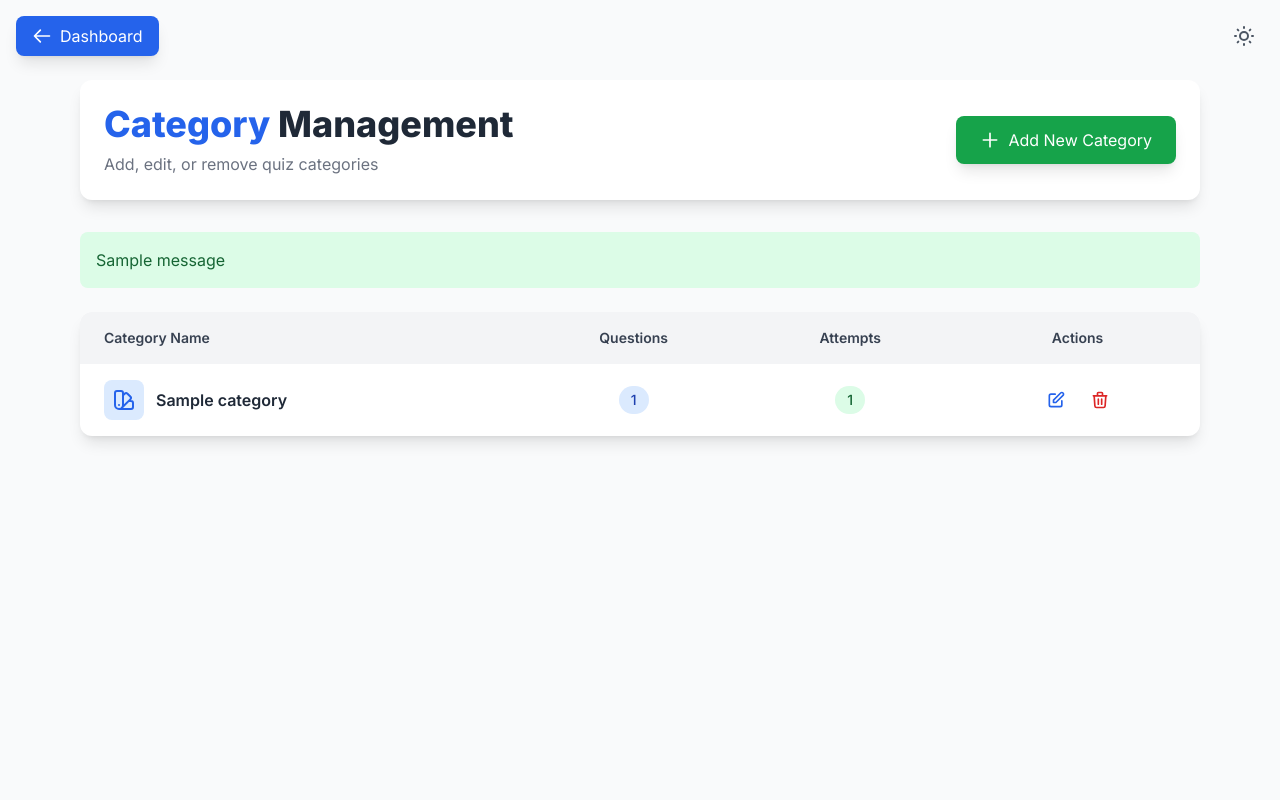
After one commit to sujit-prog/Assessment_Portal, a Django app: page /subjects/manage-categories/ in a window 1280 px wide. The commit adds this page. Run offline with Django 5.2, Linux system fonts and the light colour scheme; a user stored in the database is signed in; tables that the repository leaves empty hold one stand-in row (values such as "Sample post"); one stand-in notice (Sample message) is shown; some libraries are stand-ins or nearby versions.

Commit message:
category updated

```diff
--- /dev/null
+++ b/home/templates/home/manage_categories.html
@@ -0,0 +1,168 @@
+<!DOCTYPE html>
+<html lang="en" class="">
+<head>
+    <meta charset="UTF-8">
+    <meta name="viewport" content="width=device-width, initial-scale=1.0">
+    <title>Manage Categories - Admin</title>
+    <script src="https://cdn.tailwindcss.com"></script>
+    <style>
+        @import url('https://fonts.googleapis.com/css2?family=Inter:wght@100..900&display=swap');
+        body { font-family: 'Inter', sans-serif; }
+    </style>
+    <script>
+        tailwind.config = { darkMode: 'class' };
+
+        function updateThemeIcon(theme) {
+            const toggleButton = document.getElementById('theme-toggle');
+            if (!toggleButton) return;
+            if (theme === 'dark') {
+                toggleButton.innerHTML = '<svg xmlns="http://www.w3.org/2000/svg" class="h-6 w-6" viewBox="0 0 24 24" fill="currentColor"><path d="M10 2c-3.738 0-6.877 2.553-7.771 6.002C1.564 12.33 3.65 17 7.5 17h9c4.142 0 7.5-3.358 7.5-7.5 0-4.004-3.138-7.246-7.001-7.498C15.823 2.146 13.93 2 12 2c-2.451 0-4.698.817-6.574 2.188A8.002 8.002 0 0110 2z"/></svg>';
+            } else {
+                toggleButton.innerHTML = '<svg xmlns="http://www.w3.org/2000/svg" class="h-6 w-6" fill="none" viewBox="0 0 24 24" stroke="currentColor" stroke-width="2"><path stroke-linecap="round" stroke-linejoin="round" d="M12 3v1m0 16v1m9-9h-1M4 12H3m15.364 6.364l-.707-.707M6.343 6.343l-.707-.707m12.728 0l-.707.707M6.343 17.657l-.707.707M16 12a4 4 0 11-8 0 4 4 0 018 0z" /></svg>';
+            }
+        }
+        function initTheme() {
+            const savedTheme = localStorage.getItem('theme') || 'light';
+            if(savedTheme === 'dark') document.documentElement.classList.add('dark');
+            updateThemeIcon(savedTheme);
+        }
+        function toggleDarkMode() {
+            const isDark = document.documentElement.classList.toggle('dark');
+            localStorage.setItem('theme', isDark ? 'dark' : 'light');
+            updateThemeIcon(isDark ? 'dark' : 'light');
+        }
+        window.onload = initTheme;
+    </script>
+</head>
+<body class="bg-gray-50 dark:bg-gray-900 text-gray-900 dark:text-gray-100 min-h-screen">
+
+    <!-- Theme Toggle -->
+    <div class="fixed top-4 right-4 z-50">
+        <button id="theme-toggle" onclick="toggleDarkMode()"
+                class="p-2 rounded-full text-gray-600 dark:text-blue-300 hover:bg-gray-200 dark:hover:bg-gray-700 transition duration-200">
+        </button>
+    </div>
+
+    <!-- Back to Dashboard -->
+    <div class="fixed top-4 left-4 z-50">
+        <a href="{% url 'dashboard' %}"
+           class="flex items-center gap-2 px-4 py-2 bg-blue-600 hover:bg-blue-700 text-white rounded-lg shadow-lg transition duration-200">
+            <svg class="w-5 h-5" fill="none" stroke="currentColor" viewBox="0 0 24 24">
+                <path stroke-linecap="round" stroke-linejoin="round" stroke-width="2" d="M10 19l-7-7m0 0l7-7m-7 7h18"></path>
+            </svg>
+            Dashboard
+        </a>
+    </div>
+
+    <div class="container mx-auto px-4 py-8 max-w-6xl pt-20">
+
+        <!-- Header -->
+        <header class="mb-8 bg-white dark:bg-gray-800 p-6 rounded-xl shadow-lg">
+            <div class="flex flex-col md:flex-row md:items-center md:justify-between">
+                <div>
+                    <h1 class="text-4xl font-extrabold text-gray-800 dark:text-gray-100">
+                        <span class="text-blue-600">Category</span> Management
+                    </h1>
+                    <p class="text-gray-500 dark:text-gray-400 mt-2">Add, edit, or remove quiz categories</p>
+                </div>
+                <a href="{% url 'add_category' %}"
+                   class="mt-4 md:mt-0 inline-flex items-center gap-2 px-6 py-3 bg-green-600 hover:bg-green-700 text-white rounded-lg shadow-lg transition duration-200">
+                    <svg class="w-5 h-5" fill="none" stroke="currentColor" viewBox="0 0 24 24">
+                        <path stroke-linecap="round" stroke-linejoin="round" stroke-width="2" d="M12 4v16m8-8H4"></path>
+                    </svg>
+                    Add New Category
+                </a>
+            </div>
+        </header>
+
+        <!-- Messages -->
+        {% if messages %}
+        <div class="mb-6">
+            {% for message in messages %}
+            <div class="p-4 rounded-lg mb-3 {% if message.tags == 'success' %}bg-green-100 dark:bg-green-900/30 text-green-800 dark:text-green-300{% elif message.tags == 'error' %}bg-red-100 dark:bg-red-900/30 text-red-800 dark:text-red-300{% else %}bg-blue-100 dark:bg-blue-900/30 text-blue-800 dark:text-blue-300{% endif %}">
+                {{ message }}
+            </div>
+            {% endfor %}
+        </div>
+        {% endif %}
+
+        <!-- Categories List -->
+        {% if categories %}
+        <div class="bg-white dark:bg-gray-800 rounded-xl shadow-lg overflow-hidden">
+            <div class="overflow-x-auto">
+                <table class="w-full">
+                    <thead class="bg-gray-100 dark:bg-gray-700">
+                        <tr>
+                            <th class="px-6 py-4 text-left text-sm font-semibold text-gray-700 dark:text-gray-300">Category Name</th>
+                            <th class="px-6 py-4 text-center text-sm font-semibold text-gray-700 dark:text-gray-300">Questions</th>
+                            <th class="px-6 py-4 text-center text-sm font-semibold text-gray-700 dark:text-gray-300">Attempts</th>
+                            <th class="px-6 py-4 text-center text-sm font-semibold text-gray-700 dark:text-gray-300">Actions</th>
+                        </tr>
+                    </thead>
+                    <tbody class="divide-y divide-gray-200 dark:divide-gray-700">
+                        {% for category in categories %}
+                        <tr class="hover:bg-gray-50 dark:hover:bg-gray-700/50 transition duration-150">
+                            <td class="px-6 py-4">
+                                <div class="flex items-center gap-3">
+                                    <div class="w-10 h-10 rounded-lg bg-blue-100 dark:bg-blue-900/30 flex items-center justify-center">
+                                        <svg class="w-6 h-6 text-blue-600 dark:text-blue-400" fill="none" stroke="currentColor" viewBox="0 0 24 24">
+                                            <path stroke-linecap="round" stroke-linejoin="round" stroke-width="2" d="M7 21a4 4 0 01-4-4V5a2 2 0 012-2h4a2 2 0 012 2v12a4 4 0 01-4 4zm0 0h12a2 2 0 002-2v-4a2 2 0 00-2-2h-2.343M11 7.343l1.657-1.657a2 2 0 012.828 0l2.829 2.829a2 2 0 010 2.828l-8.486 8.485M7 17h.01"></path>
+                                        </svg>
+                                    </div>
+                                    <span class="font-semibold text-gray-800 dark:text-gray-200">{{ category.name }}</span>
+                                </div>
+                            </td>
+                            <td class="px-6 py-4 text-center">
+                                <span class="inline-flex items-center px-3 py-1 rounded-full text-sm font-medium bg-blue-100 dark:bg-blue-900/30 text-blue-800 dark:text-blue-300">
+                                    {{ category.question_count }}
+                                </span>
+                            </td>
+                            <td class="px-6 py-4 text-center">
+                                <span class="inline-flex items-center px-3 py-1 rounded-full text-sm font-medium bg-green-100 dark:bg-green-900/30 text-green-800 dark:text-green-300">
+                                    {{ category.attempt_count }}
+                                </span>
+                            </td>
+                            <td class="px-6 py-4">
+                                <div class="flex items-center justify-center gap-2">
+                                    <a href="{% url 'edit_category' category.id %}"
+                                       class="p-2 text-blue-600 hover:bg-blue-100 dark:hover:bg-blue-900/30 rounded-lg transition duration-150"
+                                       title="Edit">
+                                        <svg class="w-5 h-5" fill="none" stroke="currentColor" viewBox="0 0 24 24">
+                                            <path stroke-linecap="round" stroke-linejoin="round" stroke-width="2" d="M11 5H6a2 2 0 00-2 2v11a2 2 0 002 2h11a2 2 0 002-2v-5m-1.414-9.414a2 2 0 112.828 2.828L11.828 15H9v-2.828l8.586-8.586z"></path>
+                                        </svg>
+                                    </a>
+                                    <a href="{% url 'delete_category' category.id %}"
+                                       class="p-2 text-red-600 hover:bg-red-100 dark:hover:bg-red-900/30 rounded-lg transition duration-150"
+                                       title="Delete">
+                                        <svg class="w-5 h-5" fill="none" stroke="currentColor" viewBox="0 0 24 24">
+                                            <path stroke-linecap="round" stroke-linejoin="round" stroke-width="2" d="M19 7l-.867 12.142A2 2 0 0116.138 21H7.862a2 2 0 01-1.995-1.858L5 7m5 4v6m4-6v6m1-10V4a1 1 0 00-1-1h-4a1 1 0 00-1 1v3M4 7h16"></path>
+                                        </svg>
+                                    </a>
+                                </div>
+                            </td>
+                        </tr>
+                        {% endfor %}
+                    </tbody>
+                </table>
+            </div>
+        </div>
+        {% else %}
+        <div class="bg-white dark:bg-gray-800 rounded-xl shadow-lg p-12 text-center">
+            <svg class="w-20 h-20 mx-auto text-gray-400 mb-4" fill="none" stroke="currentColor" viewBox="0 0 24 24">
+                <path stroke-linecap="round" stroke-linejoin="round" stroke-width="2" d="M7 21a4 4 0 01-4-4V5a2 2 0 012-2h4a2 2 0 012 2v12a4 4 0 01-4 4zm0 0h12a2 2 0 002-2v-4a2 2 0 00-2-2h-2.343M11 7.343l1.657-1.657a2 2 0 012.828 0l2.829 2.829a2 2 0 010 2.828l-8.486 8.485M7 17h.01"></path>
+            </svg>
+            <h3 class="text-xl font-bold text-gray-700 dark:text-gray-300 mb-2">No Categories Yet</h3>
+            <p class="text-gray-500 dark:text-gray-400 mb-6">Start by adding your first quiz category</p>
+            <a href="{% url 'add_category' %}"
+               class="inline-flex items-center gap-2 px-6 py-3 bg-green-600 hover:bg-green-700 text-white rounded-lg shadow-lg transition duration-200">
+                <svg class="w-5 h-5" fill="none" stroke="currentColor" viewBox="0 0 24 24">
+                    <path stroke-linecap="round" stroke-linejoin="round" stroke-width="2" d="M12 4v16m8-8H4"></path>
+                </svg>
+                Add Category
+            </a>
+        </div>
+        {% endif %}
+
+    </div>
+</body>
+</html>
--- a/home/urls.py
+++ b/home/urls.py
@@ -10,4 +10,8 @@ urlpatterns = [
          path('result/', views.result_page, name='result_page'),
           path('subjects/result/<int:attempt_id>/', views.quiz_result, name='quiz_result'),
           path('result/<int:attempt_id>/', views.quiz_result, name='quiz_result'),
+          path('manage-categories/', views.manage_categories, name='manage_categories'),
+    path('add-category/', views.add_category, name='add_category'),
+    path('edit-category/<int:category_id>/', views.edit_category, name='edit_category'),
+    path('delete-category/<int:category_id>/', views.delete_category, name='delete_category'),
 ]
--- a/home/views.py
+++ b/home/views.py
@@ -8,6 +8,104 @@ from django.db.models import Avg, Max, Count
 from .models import Category, Question, QuizAttempt
 import random
 from datetime import datetime, timedelta
+# Add these imports and views to home/views.py
+
+from django.contrib.auth.decorators import login_required, user_passes_test
+from django.contrib import messages
+from django.shortcuts import render, redirect, get_object_or_404
+
+# Check if user is staff/admin
+def is_staff_user(user):
+    return user.is_staff or user.is_superuser
+
+@user_passes_test(is_staff_user)
+def manage_categories(request):
+    """View and manage all categories (Admin only)"""
+    categories = Category.objects.all().annotate(
+        question_count=Count('questions'),
+        attempt_count=Count('quizattempt')
+    ).order_by('name')
+
+    context = {
+        'categories': categories,
+    }
+    return render(request, 'home/manage_categories.html', context)
+
+@user_passes_test(is_staff_user)
+def add_category(request):
+    """Add a new category (Admin only)"""
+    if request.method == 'POST':
+        name = request.POST.get('name', '').strip()
+
+        if not name:
+            messages.error(request, 'Category name is required')
+            return render(request, 'home/add_category.html')
+
+        # Check if category already exists
+        if Category.objects.filter(name__iexact=name).exists():
+            messages.error(request, f'Category "{name}" already exists')
+            return render(request, 'home/add_category.html')
+
+        try:
+            Category.objects.create(name=name)
+            messages.success(request, f'Category "{name}" added successfully!')
+            return redirect('manage_categories')
+        except Exception as e:
+            messages.error(request, f'Error adding category: {str(e)}')
+
+    return render(request, 'home/add_category.html')
+
+@user_passes_test(is_staff_user)
+def edit_category(request, category_id):
+    """Edit an existing category (Admin only)"""
+    category = get_object_or_404(Category, id=category_id)
+
+    if request.method == 'POST':
+        name = request.POST.get('name', '').strip()
+
+        if not name:
+            messages.error(request, 'Category name is required')
+            return render(request, 'home/edit_category.html', {'category': category})
+
+        # Check if another category with this name exists
+        if Category.objects.filter(name__iexact=name).exclude(id=category_id).exists():
+            messages.error(request, f'Category "{name}" already exists')
+            return render(request, 'home/edit_category.html', {'category': category})
+
+        try:
+            category.name = name
+            category.save()
+            messages.success(request, f'Category updated to "{name}"')
+            return redirect('manage_categories')
+        except Exception as e:
+            messages.error(request, f'Error updating category: {str(e)}')
+
+    return render(request, 'home/edit_category.html', {'category': category})
+
+@user_passes_test(is_staff_user)
+def delete_category(request, category_id):
+    """Delete a category (Admin only)"""
+    category = get_object_or_404(Category, id=category_id)
+
+    if request.method == 'POST':
+        category_name = category.name
+        try:
+            category.delete()
+            messages.success(request, f'Category "{category_name}" deleted successfully')
+        except Exception as e:
+            messages.error(request, f'Error deleting category: {str(e)}')
+        return redirect('manage_categories')
+
+    # Get related data for confirmation
+    question_count = Question.objects.filter(category=category).count()
+    attempt_count = QuizAttempt.objects.filter(category=category).count()
+
+    context = {
+        'category': category,
+        'question_count': question_count,
+        'attempt_count': attempt_count,
+    }
+    return render(request, 'home/delete_category.html', context)
 
 # ==================== DASHBOARD & QUIZ VIEWS ====================
 
```
Also changed, not shown: home/templates/home/add_category.html (added, +119 -0 lines), home/templates/home/dashboard.html (+11 -1 lines), home/templates/home/delete_category.html (added, +121 -0 lines), home/templates/home/select_category.html (deleted, +0 -123 lines), 1 other file.
